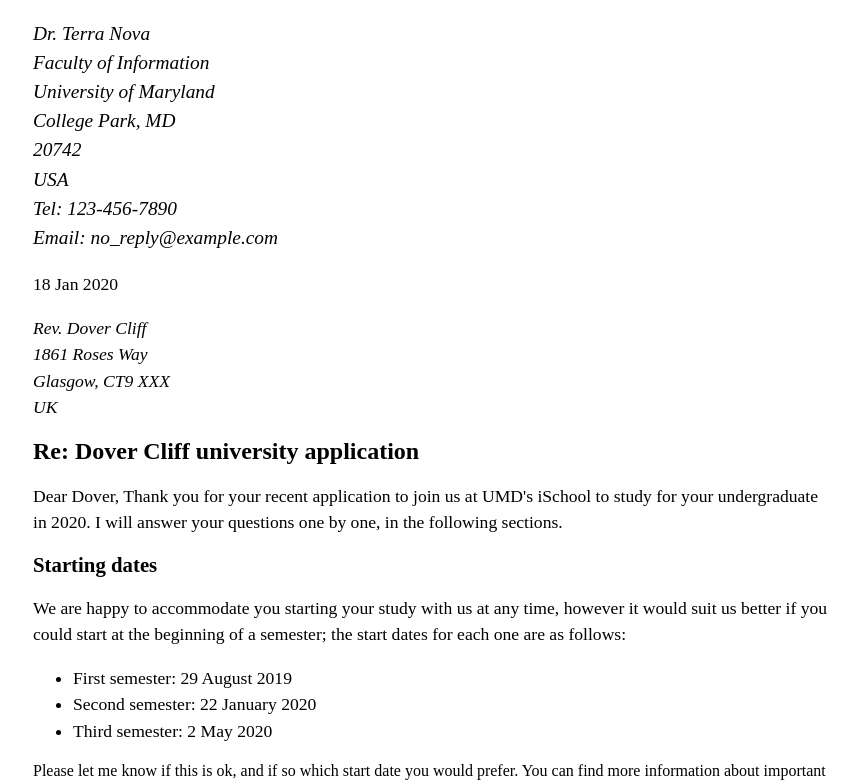
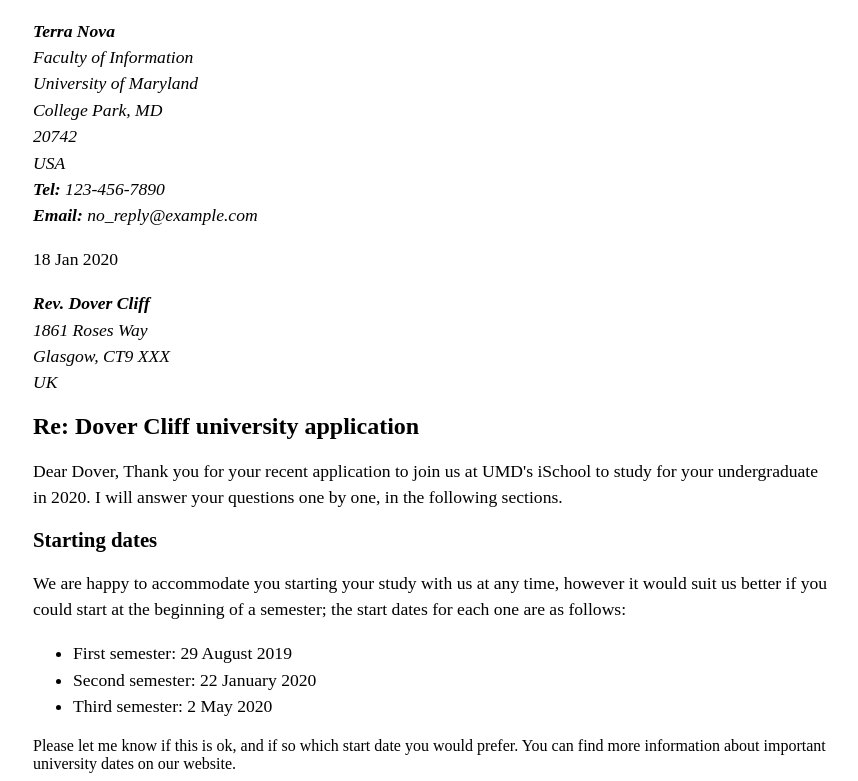
Before and after one commit to echoy1/echoy1.github.io, a plain HTML site: page Lab2/index.html in a window 1280 px wide. Shown: the top 781 px of the page, without its empty margins (207-1065 px from the left). Drawn offline with Linux system fonts and the light colour scheme.

Commit message:
Update index.html

```diff
--- a/Lab2/index.html
+++ b/Lab2/index.html
@@ -31,23 +31,23 @@
         <meta name="author" content="Terra Nova">
     </head>
     <body>
-        <address>
-            <p>
-            Dr. Terra Nova <br>
+        <p>
+            <address>
+            <strong>Terra Nova</strong> <br>
             Faculty of Information <br>
             University of Maryland <br>
             College Park, MD <br>
             20742 <br>
             USA <br>
-            Tel: 123-456-7890 <br>
-            Email: no_reply@example.com <br>
-            </p>
+            <strong>Tel:</strong> 123-456-7890 <br>
+            <strong>Email:</strong> no_reply@example.com <br>
         </address>
+        </p>
 
             <p>
             18 Jan 2020
         <address>
-            Rev. Dover Cliff <br>
+            <strong>Rev. Dover Cliff</strong> <br>
             1861 Roses Way <br>
             Glasgow, CT9 XXX <br>
             UK <br>
```
